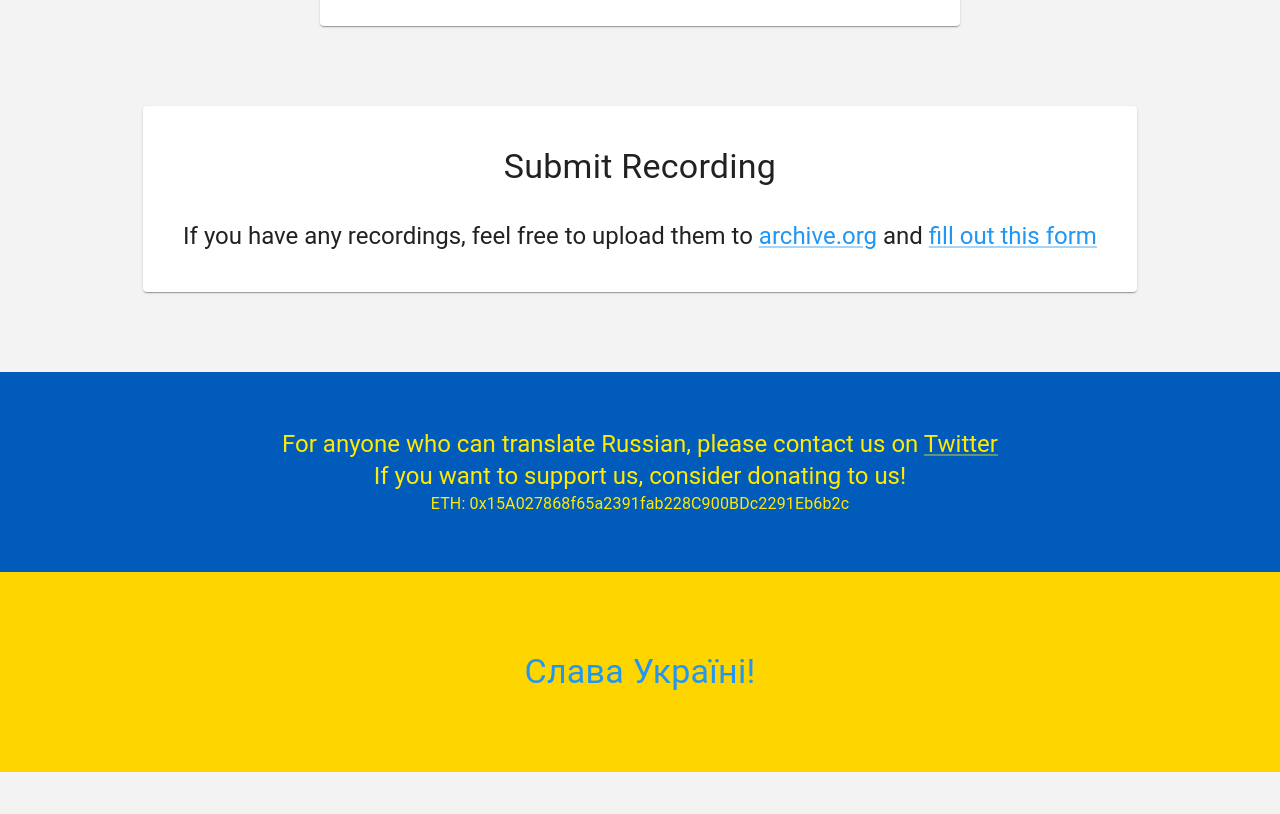
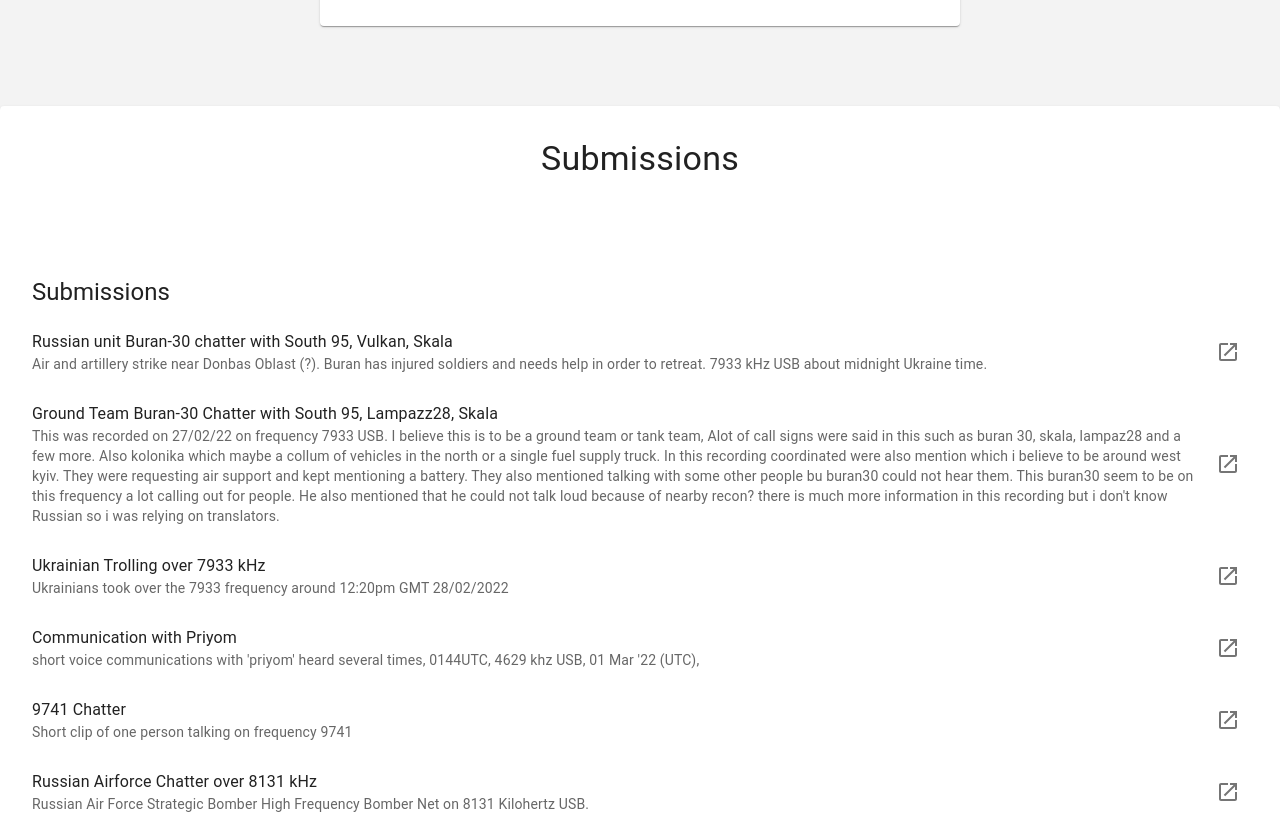
Before and after one commit to brianross93/saveukraine, a React (Create React App) app in the folder saveukraine/: page / in a window 1280 px wide. Shown: the part 3220-4034 px from the top of the page. Before the commit the page ends 3992 px from the top, so only its background shows below. Built offline with nearby package versions, Linux system fonts and the light colour scheme; the HTML template or start-up script is replaced by a standard one.

Commit message:
adding submissions component

```diff
--- a/saveukraine/src/App.js
+++ b/saveukraine/src/App.js
@@ -8,6 +8,7 @@
 import Recordings from "./Recordings";
 import Submit from "./Submit";
 import Footer from "./Footer";
+import Submissions from "./Submissions";
 
 const App = () => {
     const prefersDarkMode = useMediaQuery("(prefers-color-scheme: dark)");
@@ -104,6 +105,16 @@
                         <Recordings />
                     </Grid>
                     <Grid
+                    // adding a Submissions grid item to display title, description, time, and link for all json items in recordings.json
+                        item
+                        sx={{ mt: 10, minWidth: "50%"
+                        }}
+
+
+                    >
+                        <Submissions />
+                    </Grid>
+                    <Grid
 
                         item
                         sx={{ mt: 10, minWidth: "50%" }}
--- /dev/null
+++ b/saveukraine/src/Submissions.js
@@ -0,0 +1,96 @@
+// Creating a Submissions component to post submissions that people have sent in.
+// Code:
+//
+
+import React from "react";
+import { Grid, IconButton, List, ListItem, ListItemText, Paper, Typography } from "@mui/material";
+import submissions from "./submissionrecordings.json";
+import moment from "moment";
+import { OpenInNew } from "@mui/icons-material";
+
+const Submissions = () => {
+    const getSubmissionDate = (unix) => {
+        return moment.unix(unix).utcOffset(2).format("MMM Do, YYYY, hh:mm A");
+    };
+    return (
+        <section id="submissions">
+            <Paper sx={{ p: 4 }}>
+                <Grid
+                    container
+                    direction="column"
+                    justifyContent="center"
+                    alignItems="center"
+                    spacing={3}
+                >
+                    <Grid
+                        item
+
+                        sx={{
+                            mb: 9
+                         }}
+
+
+
+                    >
+                        <Typography variant="h4">
+                            Submissions
+                        </Typography>
+
+                    </Grid>
+                    {Object.keys(submissions).map((k, i) => {
+                        return (
+                            <Grid key={`submission-topic-${i}`} item>
+                                <Typography variant="h5">{k}</Typography>
+                                <List>
+                                    {submissions[k].map((e, j) => {
+                                        return (
+                                            <ListItem
+                                                disableGutters
+                                                key={`submission-topic-${i}-${j}`}
+                                                secondaryAction={
+                                                    <IconButton
+                                                        onClick={() => window.open(e.link, "_blank")}
+                                                    >
+                                                        <OpenInNew />
+                                                    </IconButton>
+                                                }
+                                            >
+                                                <ListItemText
+                                                //Add title, date, description, and link to the list item
+                                                    primary={e.title}
+                                                    secondary= {e.description}
+                                                    // secondary={getSubmissionDate(e.date)}
+                                                    secondaryTypographyProps={{
+                                                        variant: "body2"
+
+                                                    }}
+
+
+                                                    // grab description for ListItemText
+
+                                                />
+
+
+                                            </ListItem>
+
+                                        )
+                                    })}
+                                </List>
+                            </Grid>
+
+                        );
+                    })}
+                </Grid>
+            </Paper>
+        </section>
+    );
+};
+//
+// export default Recordings;
+
+// Refactoring the above so that the title, time, and link for all json items in recordings.json will display with page styling
+// Creating a react component to do this
+// Code:
+
+
+export default Submissions;
--- /dev/null
+++ b/saveukraine/src/submissionrecordings.json
@@ -0,0 +1,40 @@
+{
+    "Submissions":[
+        {
+            "title": "Russian unit Buran-30 chatter with South 95, Vulkan, Skala",
+            "description": "Air and artillery strike near Donbas Oblast (?). Buran has injured soldiers and needs help in order to retreat. 7933 kHz USB about midnight Ukraine time.",
+            "time": 1645972966,
+            "link": "https://archive.org/details/websdr_recording_start_2022-03-01T08_23_32Z_9741.0kHz"
+        },
+        {
+            "title": "Ground Team Buran-30 Chatter with South 95, Lampazz28, Skala",
+            "description": "This was recorded on 27/02/22 on frequency 7933 USB. I believe this is to be a ground team or tank team, Alot of call signs were said in this such as buran 30, skala, lampaz28 and a few more. Also kolonika which maybe a collum of vehicles in the north or a single fuel supply truck. In this recording coordinated were also mention which i believe to be around west kyiv. They were requesting air support and kept mentioning a battery. They also mentioned talking with some other people bu buran30 could not hear them. This buran30 seem to be on this frequency a lot calling out for people. He also mentioned that he could not talk loud because of nearby recon? there is much more information in this recording but i don't know Russian so i was relying on translators. ",
+            "time": 1645972966,
+            "link": "https://archive.org/details/websdr_recording_start_2022-02-27T22_01_23Z_7933.0kHz"
+        },
+        {
+            "title": "Ukrainian Trolling over 7933 kHz",
+            "description": "Ukrainians took over the 7933 frequency around 12:20pm GMT 28/02/2022",
+            "time": 1645972966,
+            "link": "https://archive.org/details/websdr_recording_start_2022-02-28T12_21_14Z_7933.0kHz"
+        },
+        {
+            "title": "Communication with Priyom",
+            "description": "short voice communications with 'priyom' heard several times, 0144UTC, 4629 khz USB, 01 Mar '22 (UTC), ",
+            "time": 1645972966,
+            "link": "https://archive.org/details/websdr_recording_start_2022-02-28T12_21_14Z_7933.0kHz"
+        },
+        {
+            "title": "9741 Chatter",
+            "description": "Short clip of one person talking on frequency 9741",
+            "time": 1645972966,
+            "link": "https://archive.org/details/websdr_recording_start_2022-03-01T19_07_09Z_9741.0kHz"
+        },
+        {
+            "title": "Russian Airforce Chatter over 8131 kHz",
+            "description": "Russian Air Force Strategic Bomber High Frequency Bomber Net on 8131 Kilohertz USB. ",
+            "time": 1645972966,
+            "link": "https://archive.org/details/8131-usb-1837-gmt-26-feb-2022"
+        }
+    ]
+}
```
Also changed, not shown: 7 other files (tests, documents, lock files or other folders).
